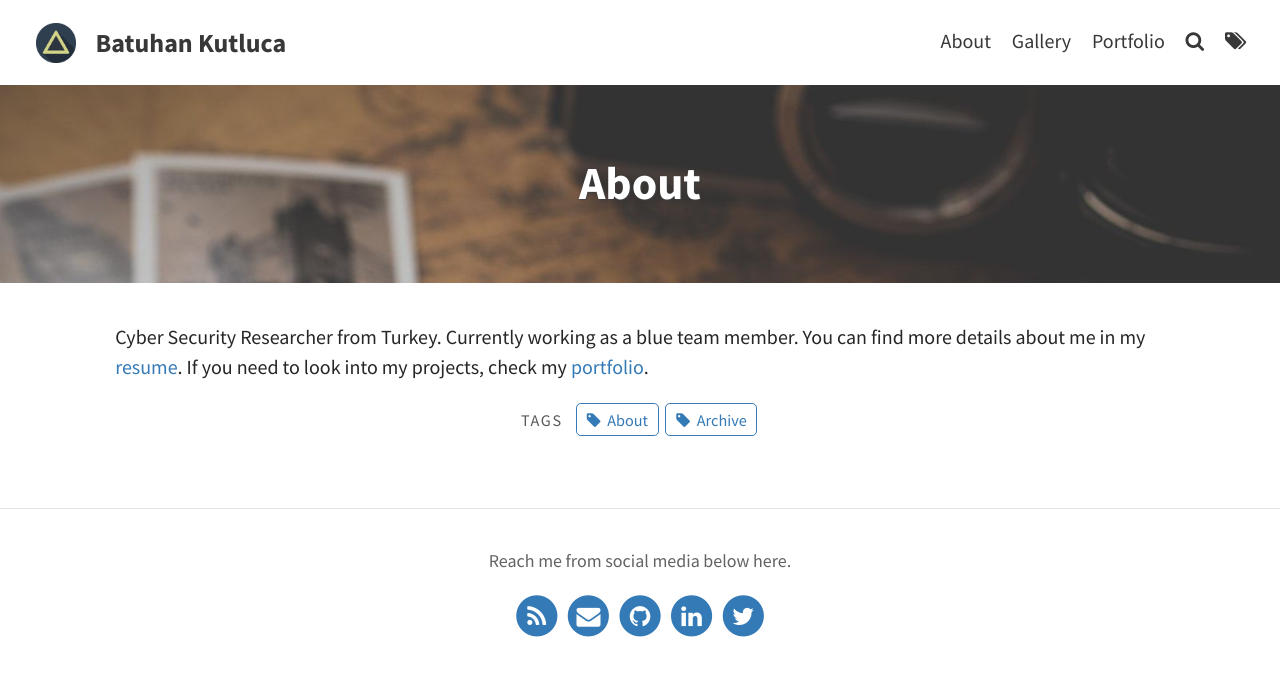
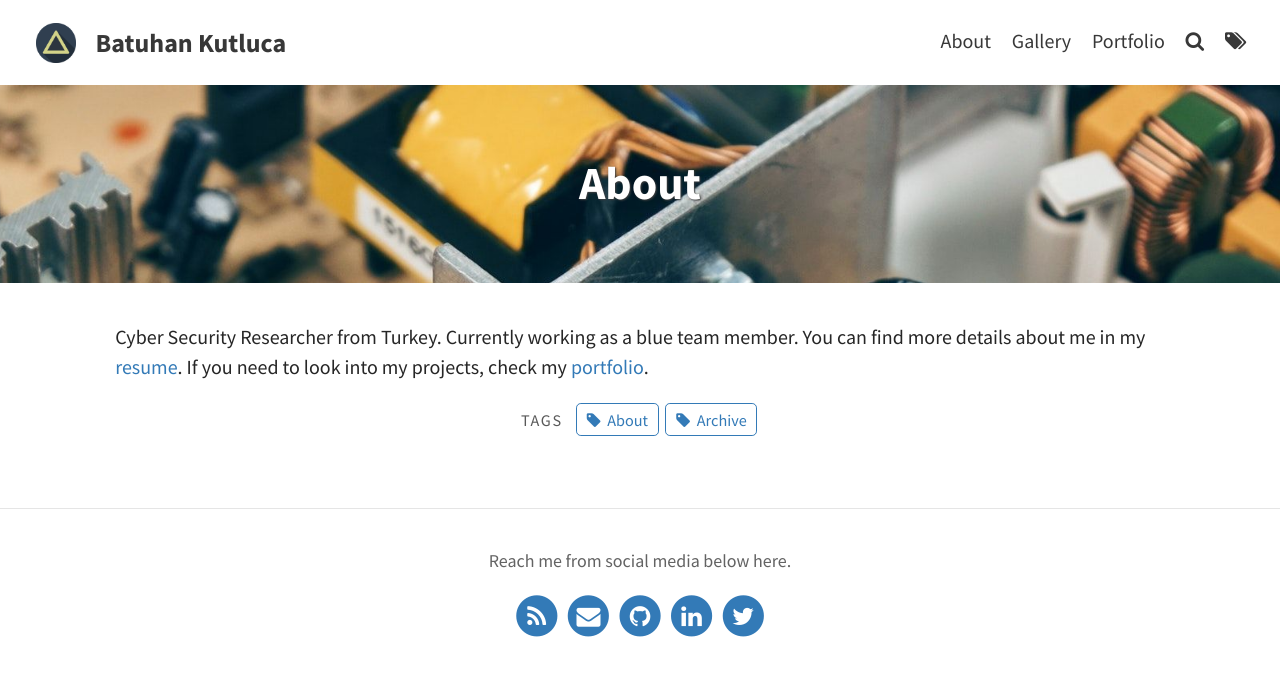
Before and after one commit to batuhankutluca/batuhankutluca.github.io, a Jekyll site: the page built from pages/about.md, in a window 1280 px wide. Shown: the top 676 px of the page. Built offline with Jekyll 4.4.1, drawn with Linux system fonts in a browser that asks for light colours.

Commit message:
Update about.md

```diff
--- a/pages/about.md
+++ b/pages/about.md
@@ -2,7 +2,7 @@
 layout: page
 title: About
 permalink: /about/
-feature-img: "assets/img/pexels/book-glass.jpeg"
+feature-img: "assets/img/pexels/circuit.jpeg"
 tags: [About, Archive]
 ---
 
```
